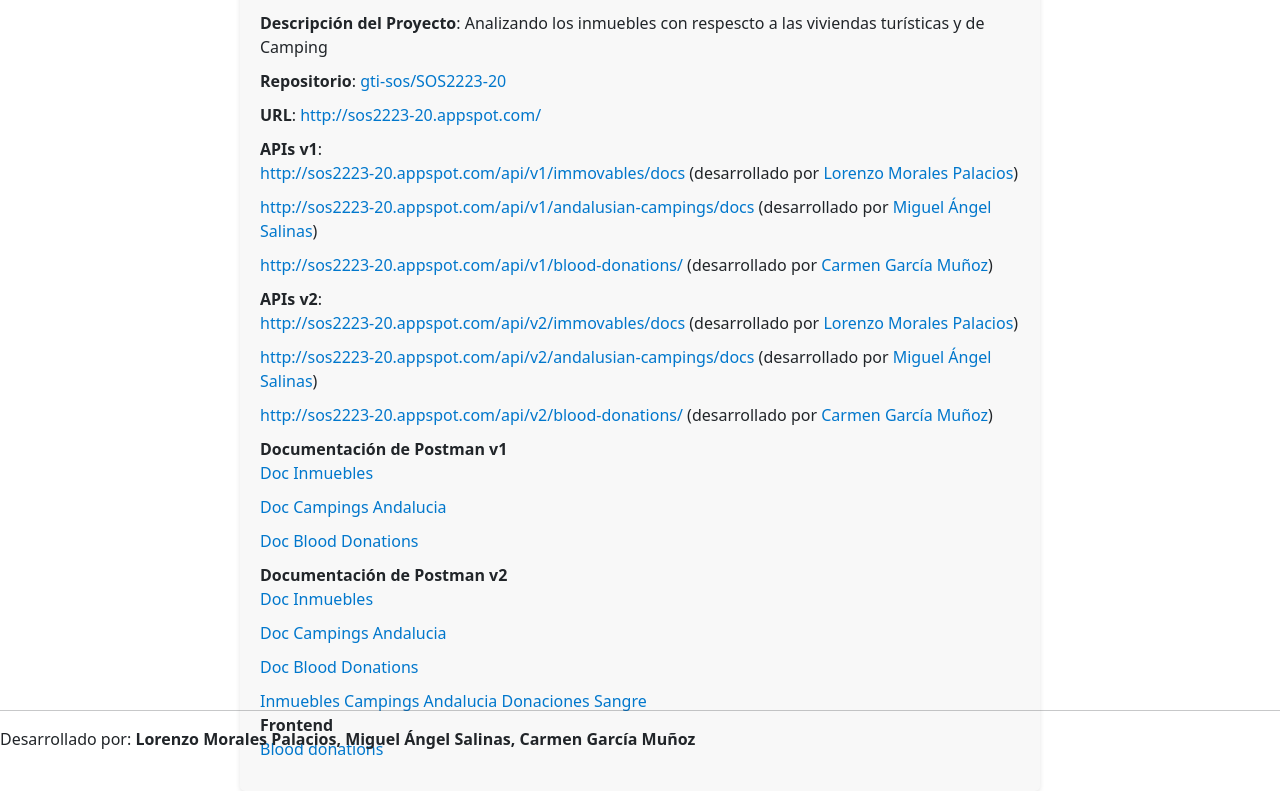
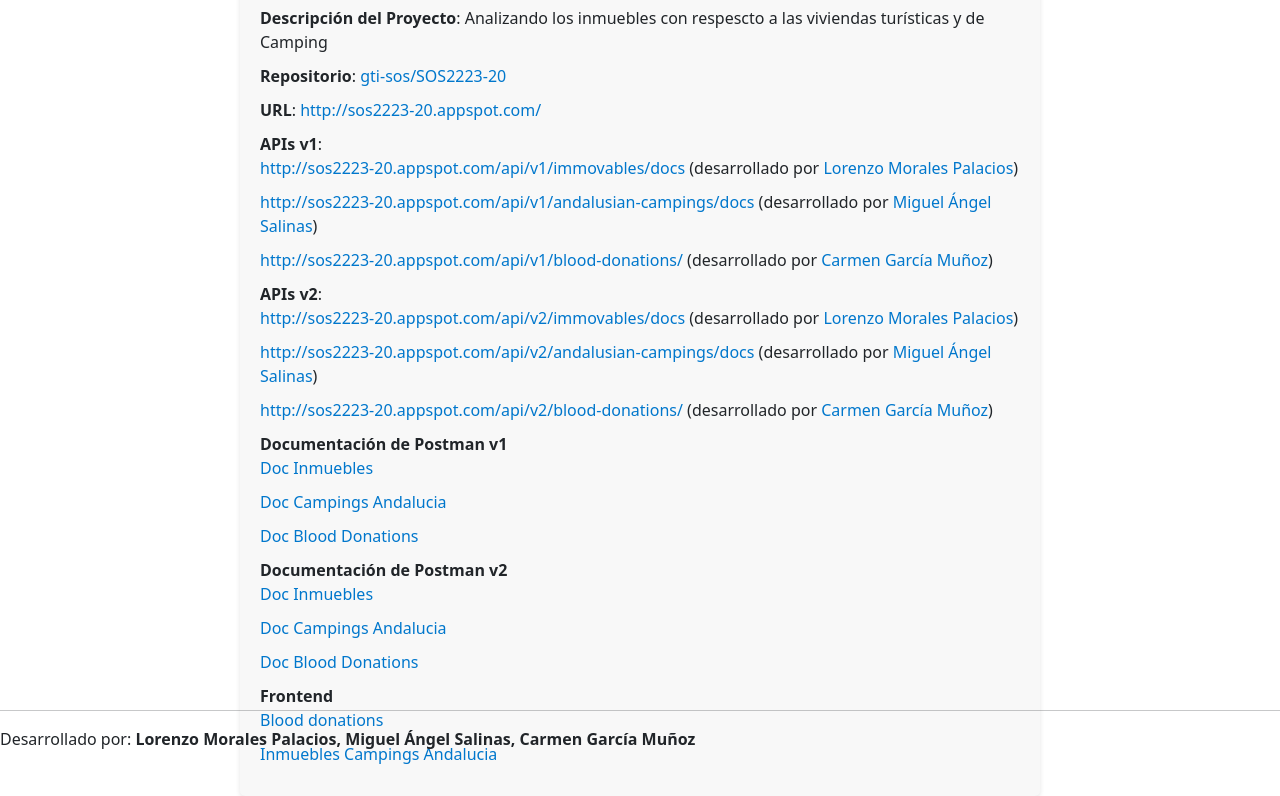
Before and after one commit to gti-sos/sos2223-20, a SvelteKit app in the folder frontend/: page / in a window 1280 px wide. Shown: the part 199-995 px from the top of the page. Built offline with nearby package versions, Linux system fonts and the light colour scheme.

Commit message:
url frontend

```diff
--- a/frontend/src/routes/+page.svelte
+++ b/frontend/src/routes/+page.svelte
@@ -40,12 +40,10 @@
                     </ul>
                 </li>
 
-            <a href="/api/v2/immovables">Inmuebles</a>
-            <a href="/api/v2/andalusian-campings">Campings Andalucia</a>
-            <a href="/api/v2/blood-donations">Donaciones Sangre</a>
-
                 <li><strong>Frontend</strong>
                     <ul><li><a href="http://sos2223-20.appspot.com/api/v2/blood-donations">Blood donations</a></li></ul>
+                    <a href="/api/v2/immovables">Inmuebles</a>
+                    <a href="/api/v2/andalusian-campings">Campings Andalucia</a>
                 </li>
         </ul>
 
```
